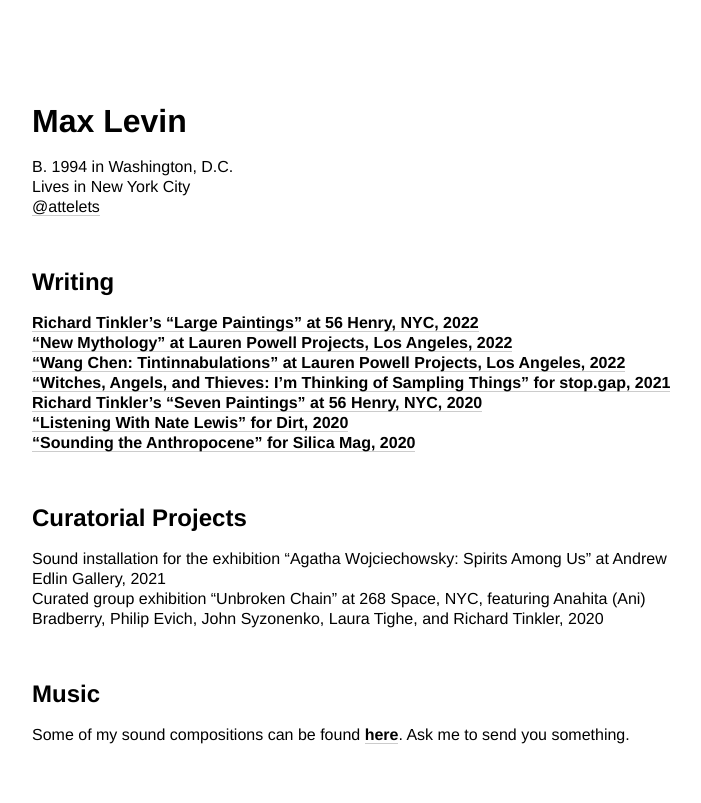
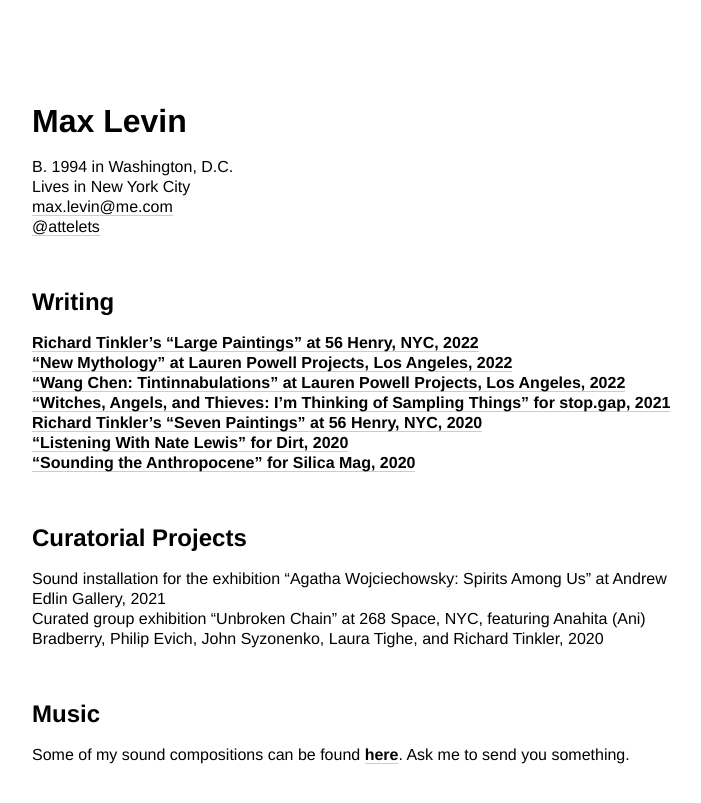
Before and after one commit to minicreative/maxlevin.me, a Jekyll site: the page built from index.md, in a window 1280 px wide. Shown: the top 803 px of the page, without its empty margins (18-719 px from the left). Built offline with Jekyll 4.4.1, drawn with Linux system fonts in a browser that asks for light colours.

Commit message:
Updated Index

```diff
--- a/index.md
+++ b/index.md
@@ -6,6 +6,7 @@
 
 B. 1994 in Washington, D.C.
 <br>Lives in New York City
+<br>[max.levin@me.com](mailto:max.levin@me.com)
 <br>[@attelets](https://www.instagram.com/attelets/)
 
 ## Writing
```
